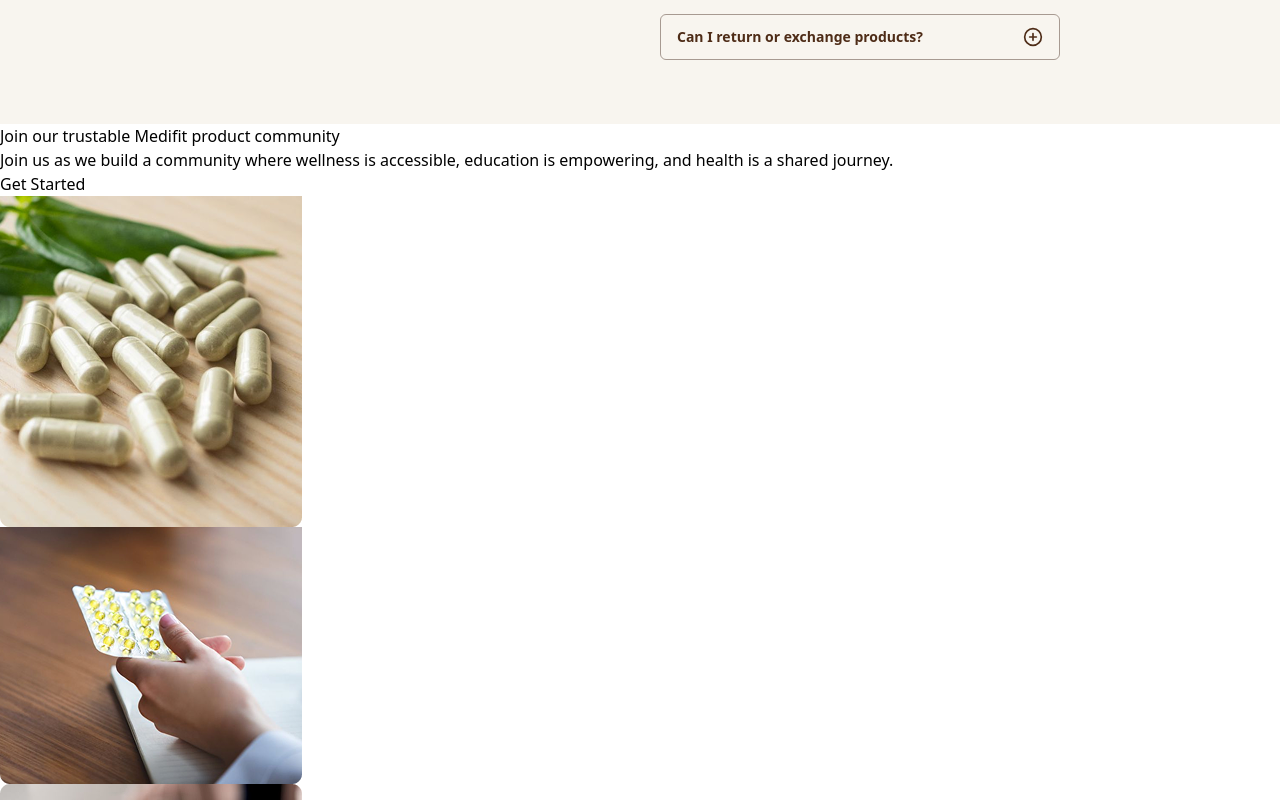
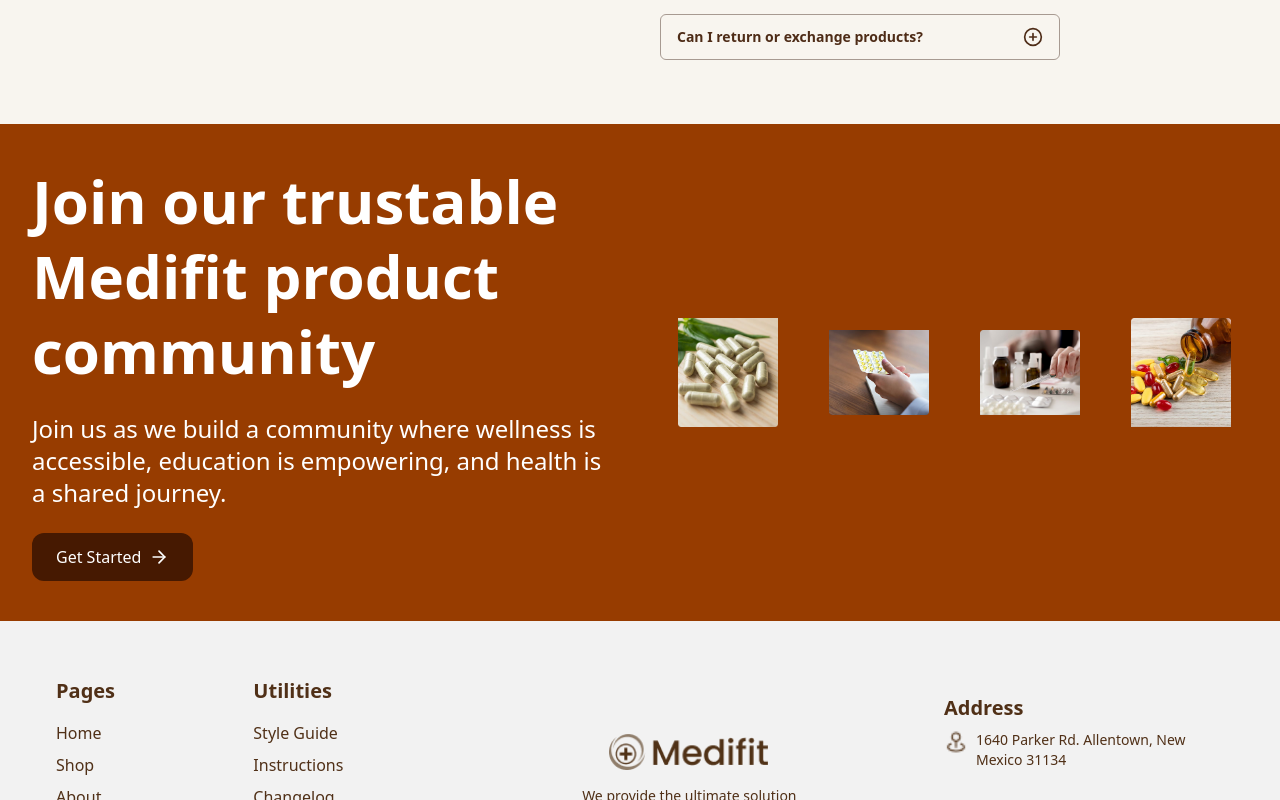
Before and after one commit to MuhammadBasit001/Medifit, a React (Vite) app: page /Contact in a window 1280 px wide. Shown: the part 1040-1840 px from the top of the page. Built offline with nearby package versions, Linux system fonts and the light colour scheme.

Commit message:
small changes

```diff
--- a/src/Components/Contact/ProductCommunity.jsx
+++ b/src/Components/Contact/ProductCommunity.jsx
@@ -1,30 +1,40 @@
-import React from 'react'
-import bottlepill from '../Contact/imagesContact/bottlepills.png'
-import hands from '../Contact/imagesContact/hand.png'
-import injectionbottle from '../Contact/imagesContact/injectionbottle.png'
-import pills from '../Contact/imagesContact/pills.png'
-
+import React from "react";
+import bottlepill from "../Contact/imagesContact/bottlepills.png";
+import hands from "../Contact/imagesContact/hand.png";
+import injectionbottle from "../Contact/imagesContact/injectionbottle.png";
+import pills from "../Contact/imagesContact/pills.png";
+import { ArrowRight } from "lucide-react"; // Optional icon
 
 const ProductCommunity = () => {
   return (
-    <section>
-      <div>
-        <div>
-          <div>
-            <h3>Join our trustable Medifit product  community</h3>
-            <p>Join us as we build a community where wellness is accessible, education is empowering, and health is a shared journey.</p>
-            <button>Get Started <img src="" alt="" /></button>
+    <section className="max-w-full bg-amber-800 flex justify-center py-10 px-4 sm:px-8">
+      <div className="w-full max-w-7xl flex flex-col md:flex-row justify-between items-center gap-10">
+        {/* Text Content */}
+        <div className="w-full md:w-1/2">
+          <div className="flex flex-col justify-center items-start gap-6">
+            <h3 className="text-3xl sm:text-4xl md:text-5xl lg:text-6xl text-white font-bold leading-tight">
+              Join our trustable Medifit product community
+            </h3>
+            <p className="text-lg sm:text-xl md:text-2xl text-white">
+              Join us as we build a community where wellness is accessible,
+              education is empowering, and health is a shared journey.
+            </p>
+            <button className="flex items-center gap-2 rounded-xl bg-amber-950 px-6 py-3 text-white hover:bg-amber-900 transition-all duration-300">
+              Get Started <ArrowRight size={20} />
+            </button>
           </div>
         </div>
-        <div>
-          <img src={pills} alt="" />
-          <img src={hands} alt="" />
-          <img src={injectionbottle} alt="" />
-          <img src={bottlepill} alt="" />
+
+        {/* Image Grid */}
+        <div className="w-full md:w-1/2 grid grid-cols-2 sm:grid-cols-4 gap-4 items-center justify-center">
+          <img src={pills} alt="pills" className="w-full max-w-[100px] object-contain mx-auto" />
+          <img src={hands} alt="hands" className="w-full max-w-[100px] object-contain mx-auto" />
+          <img src={injectionbottle} alt="injection bottle" className="w-full max-w-[100px] object-contain mx-auto" />
+          <img src={bottlepill} alt="bottle pill" className="w-full max-w-[100px] object-contain mx-auto" />
         </div>
       </div>
     </section>
-  )
-}
+  );
+};
 
-export default ProductCommunity
+export default ProductCommunity;
```
